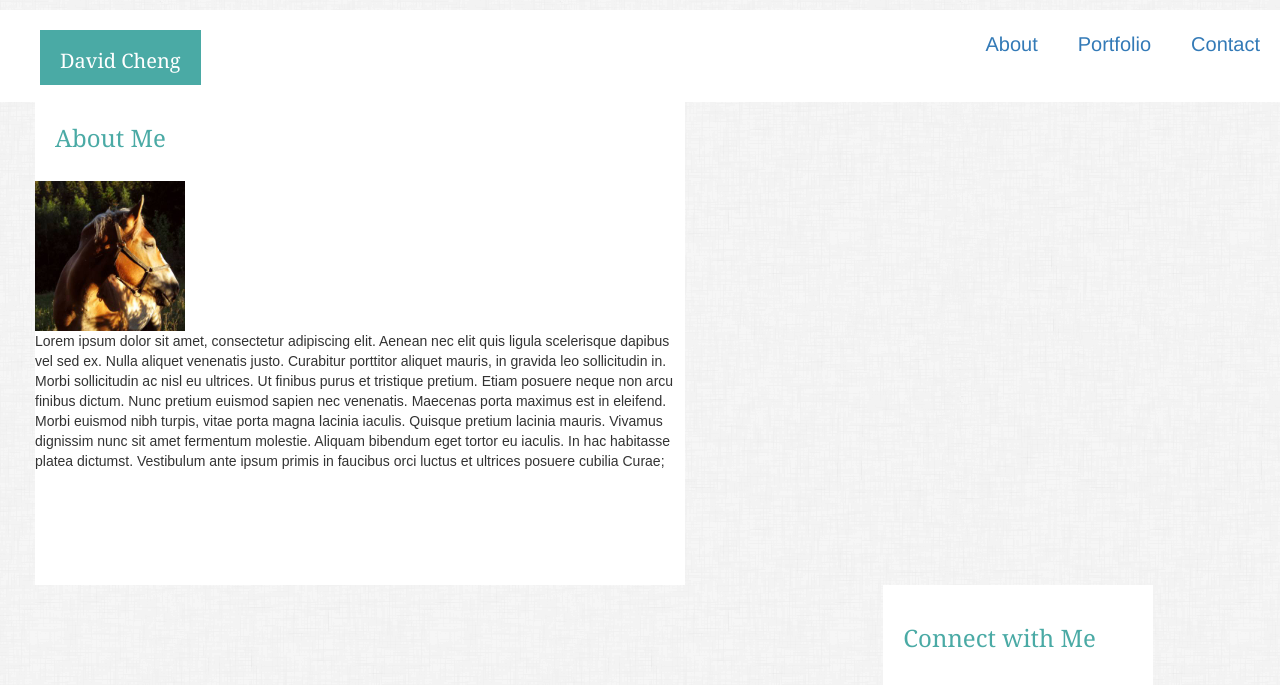
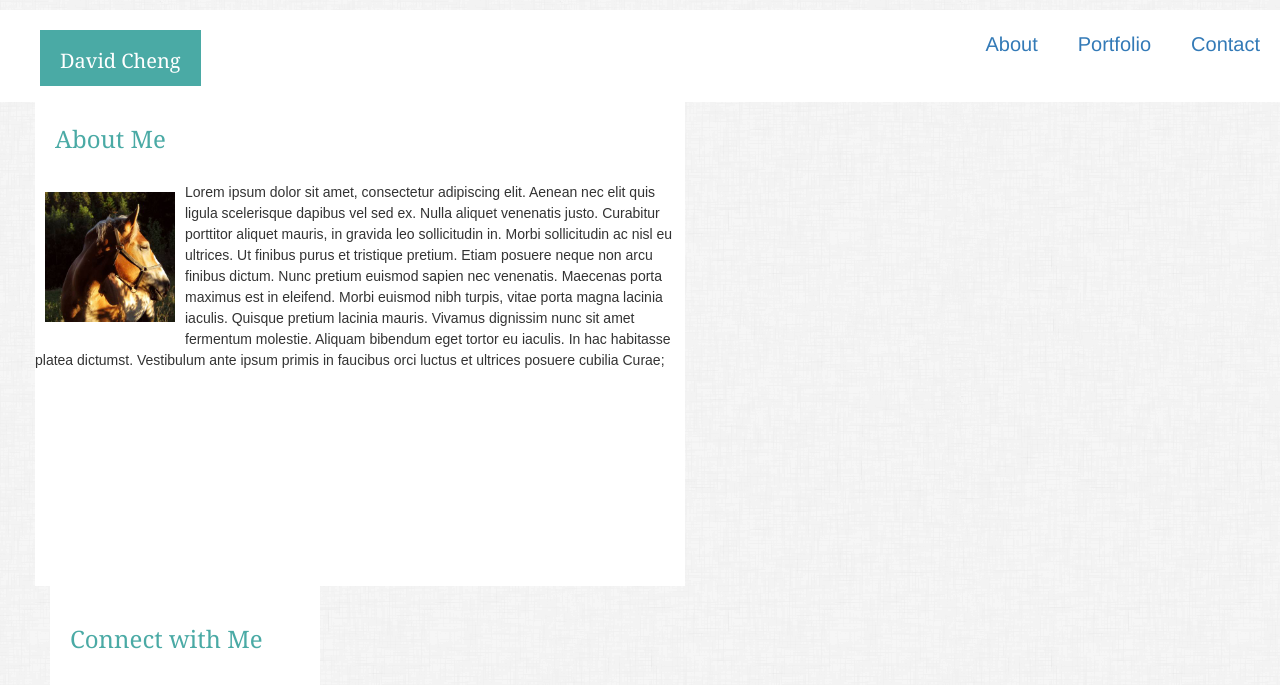
Before and after one commit to HaveAGneissDay/Bootstrap-Portfolio, a plain HTML site: page index.html in a window 1280 px wide. Shown: the top 685 px of the page. Drawn offline with nearby package versions, Linux system fonts and the light colour scheme.

Commit message:
Basically done but the article and aside are not next to each other

```diff
--- a/css/style.css
+++ b/css/style.css
@@ -86,11 +86,22 @@ article {
 
 p {
 	font-family:'Arial', 'Helvetica Neue', Helvetica, sans-serif;
+
 }
 
 form {
 	padding: 40px;
 }
-.col-md-4 {
-	float: left;
+
+p.contents {
+	text-align: flow;
+	line-height: 1.5;
 }
+img {
+	float:left;
+	padding:10px;
+}
+.portfolio {
+ float: right;
+ padding: 20px;
+}
--- a/index.html
+++ b/index.html
@@ -28,8 +28,9 @@
 <div class="content">
 	<div class="container-fluid">
   <div class="row">
-
- <div class="col-md-8">
+  <div class="col-md-11">
+  </div>
+ <div class="col-md-7 col-xs-7">
 
 	<article>
 <h2>About Me</h2>
@@ -42,9 +43,8 @@
 
 </div>
 </div>
-<div class="col-md-8">
-	</div>
-<div class="col-md-4">
+
+<div class="col-md-3 col-xs-3">
 
 
 
```
Also changed, not shown: contact.html (+3 -4 lines), portfolio.html (+3 -4 lines).
